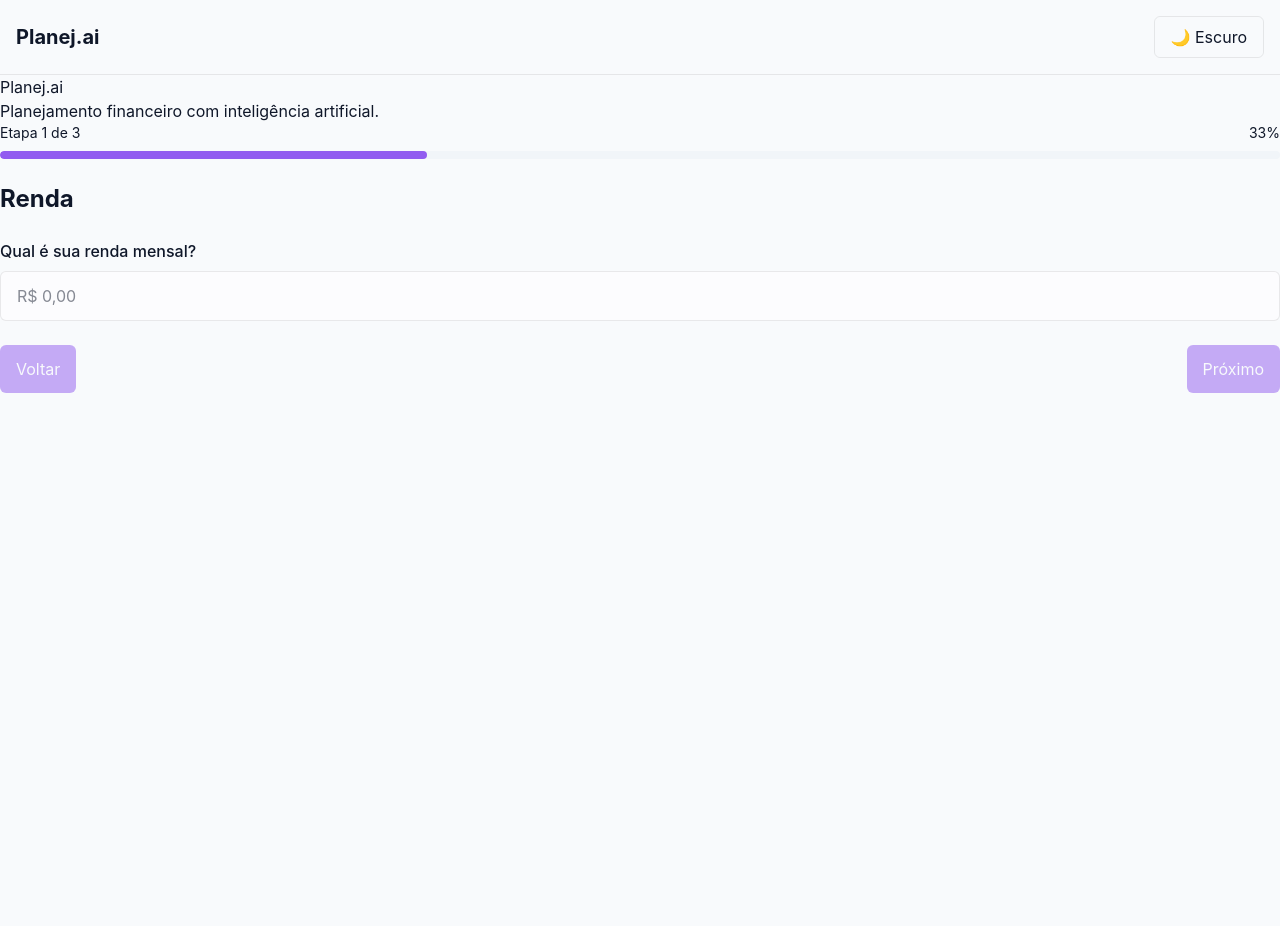
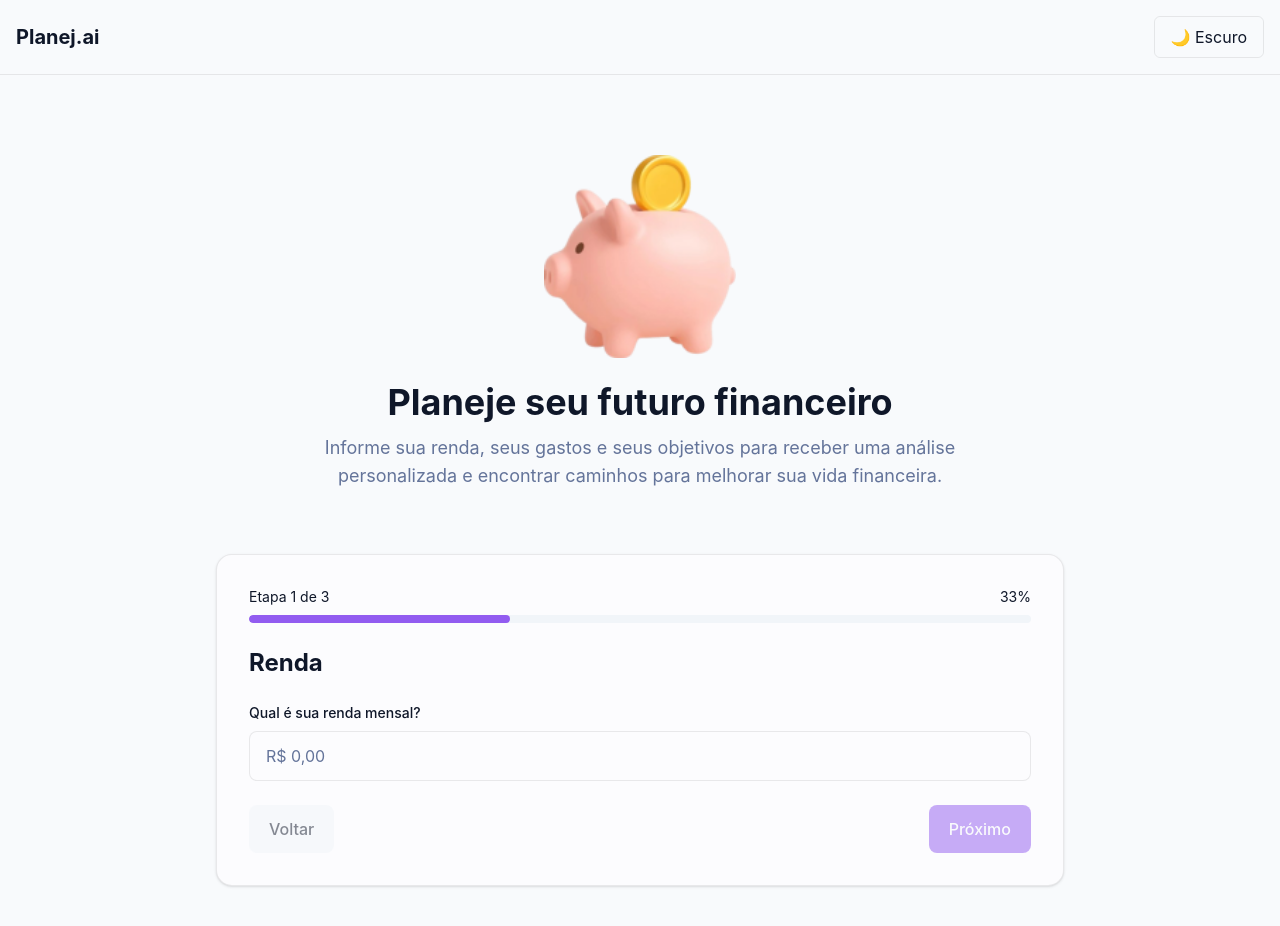
Before and after one commit to wanessa-antonio/planejai, a React (Vite) app: page / in a window 1280 px wide. Shown: the top 926 px of the page. Before the commit the page ends 800 px from the top, so only its background shows below. Built offline with nearby package versions, Linux system fonts and the light colour scheme.

Commit message:
feat: improve simulation page interface

```diff
--- a/src/components/features/Simulation/Form.tsx
+++ b/src/components/features/Simulation/Form.tsx
@@ -29,7 +29,10 @@ export function Form() {
   const canProceed = isStepValid(currentStepValues);
 
   function nextStep() {
-    if (currentStep < simulationSteps.length - 1 && canProceed) {
+    if (
+      currentStep < simulationSteps.length - 1 &&
+      canProceed
+    ) {
       setCurrentStep((previousStep) => previousStep + 1);
     }
   }
@@ -54,8 +57,9 @@ export function Form() {
         onChange={updateField}
       />
 
-      <div className="flex justify-between">
+      <div className="flex justify-between gap-4">
         <Button
+          variant="secondary"
           onClick={previousStep}
           disabled={currentStep === 0}
         >
@@ -63,6 +67,7 @@ export function Form() {
         </Button>
 
         <Button
+          variant="primary"
           onClick={nextStep}
           disabled={
             currentStep === simulationSteps.length - 1 ||
--- a/src/components/features/Simulation/Hero.tsx
+++ b/src/components/features/Simulation/Hero.tsx
@@ -1,8 +1,25 @@
+import piggyBank from '@/assets/images/piggy-bank.png';
+
 export function Hero() {
   return (
-    <section>
-      <h1>Planej.ai</h1>
-      <p>Planejamento financeiro com inteligência artificial.</p>
+    <section className="flex flex-col items-center gap-6 py-8 text-center">
+      <img
+        src={piggyBank}
+        alt="Cofrinho representando planejamento financeiro"
+        className="w-40 sm:w-48"
+      />
+
+      <div className="flex max-w-2xl flex-col gap-3">
+        <h1 className="text-3xl font-bold text-foreground sm:text-4xl">
+          Planeje seu futuro financeiro
+        </h1>
+
+        <p className="text-base text-muted-foreground sm:text-lg">
+          Informe sua renda, seus gastos e seus objetivos para
+          receber uma análise personalizada e encontrar caminhos
+          para melhorar sua vida financeira.
+        </p>
+      </div>
     </section>
   );
 }
--- a/src/components/shared/Button.tsx
+++ b/src/components/shared/Button.tsx
@@ -1,12 +1,25 @@
 import type { ButtonHTMLAttributes } from 'react';
 
-interface ButtonProps extends ButtonHTMLAttributes<HTMLButtonElement> {}
+interface ButtonProps
+  extends ButtonHTMLAttributes<HTMLButtonElement> {
+  variant?: 'primary' | 'secondary';
+}
 
-export function Button({ children, ...props }: ButtonProps) {
+export function Button({
+  children,
+  variant = 'primary',
+  className = '',
+  ...props
+}: ButtonProps) {
+  const variantClasses =
+    variant === 'primary'
+      ? 'bg-primary text-primary-foreground hover:opacity-90'
+      : 'bg-secondary-button text-foreground hover:opacity-80';
+
   return (
     <button
-      className="rounded-md bg-primary px-4 py-3 text-primary-foreground transition hover:opacity-90 disabled:opacity-50"
       {...props}
+      className={`rounded-lg px-5 py-3 font-medium transition disabled:cursor-not-allowed disabled:opacity-50 ${variantClasses} ${className}`}
     >
       {children}
     </button>
--- a/src/components/shared/Input.tsx
+++ b/src/components/shared/Input.tsx
@@ -2,17 +2,35 @@ import type { InputHTMLAttributes } from 'react';
 
 interface InputProps extends InputHTMLAttributes<HTMLInputElement> {
   label: string;
+  error?: string;
 }
 
-export function Input({ label, ...props }: InputProps) {
+export function Input({
+  label,
+  error,
+  ...props
+}: InputProps) {
   return (
     <div className="flex flex-col gap-2">
-      <label className="font-medium">{label}</label>
+      <label
+        htmlFor={props.id}
+        className="text-sm font-medium text-foreground"
+      >
+        {label}
+      </label>
 
       <input
-        className="rounded-md border border-border bg-input px-4 py-3 outline-none"
         {...props}
+        className={`rounded-lg border bg-input px-4 py-3 text-foreground outline-none transition placeholder:text-muted-foreground focus:border-primary focus:ring-2 focus:ring-primary/20 ${
+          error ? 'border-red-500' : 'border-border'
+        }`}
       />
+
+      {error && (
+        <span className="text-sm text-red-500">
+          {error}
+        </span>
+      )}
     </div>
   );
 }
--- a/src/components/shared/PageHero.tsx
+++ b/src/components/shared/PageHero.tsx
@@ -1,3 +1,23 @@
-export function PageHero() {
-  return <section>Page Hero</section>;
+interface PageHeroProps {
+  title: string;
+  description?: string;
 }
+
+export function PageHero({
+  title,
+  description,
+}: PageHeroProps) {
+  return (
+    <section className="flex flex-col gap-2">
+      <h1 className="text-3xl font-bold text-foreground">
+        {title}
+      </h1>
+
+      {description && (
+        <p className="text-muted-foreground">
+          {description}
+        </p>
+      )}
+    </section>
+  );
+}
--- a/src/pages/SimulationFormPage.tsx
+++ b/src/pages/SimulationFormPage.tsx
@@ -3,9 +3,12 @@ import { Hero } from '@/components/features/Simulation/Hero';
 
 export function SimulationFormPage() {
   return (
-    <>
+    <main className="mx-auto flex w-full max-w-4xl flex-col gap-8 px-4 py-8 sm:px-6 lg:py-12">
       <Hero />
-      <Form />
-    </>
+
+      <div className="rounded-2xl border border-border bg-card p-6 shadow-sm sm:p-8">
+        <Form />
+      </div>
+    </main>
   );
 }
--- a/src/utils/currency.ts
+++ b/src/utils/currency.ts
@@ -6,10 +6,9 @@ export function formatCurrency(value: number): string {
 }
 
 export function parseCurrency(value: string): number {
-  return Number(
-    value
-      .replace(/[^\d,-]/g, '')
-      .replace(/\./g, '')
-      .replace(',', '.'),
-  );
+  const normalizedValue = value
+    .replace(/[^\d,]/g, '')
+    .replace(',', '.');
+
+  return Number(normalizedValue) || 0;
 }
```
Also changed, not shown: src/assets/images/piggy-bank.png (added), 1 other file (tests, documents, lock files or other folders).
